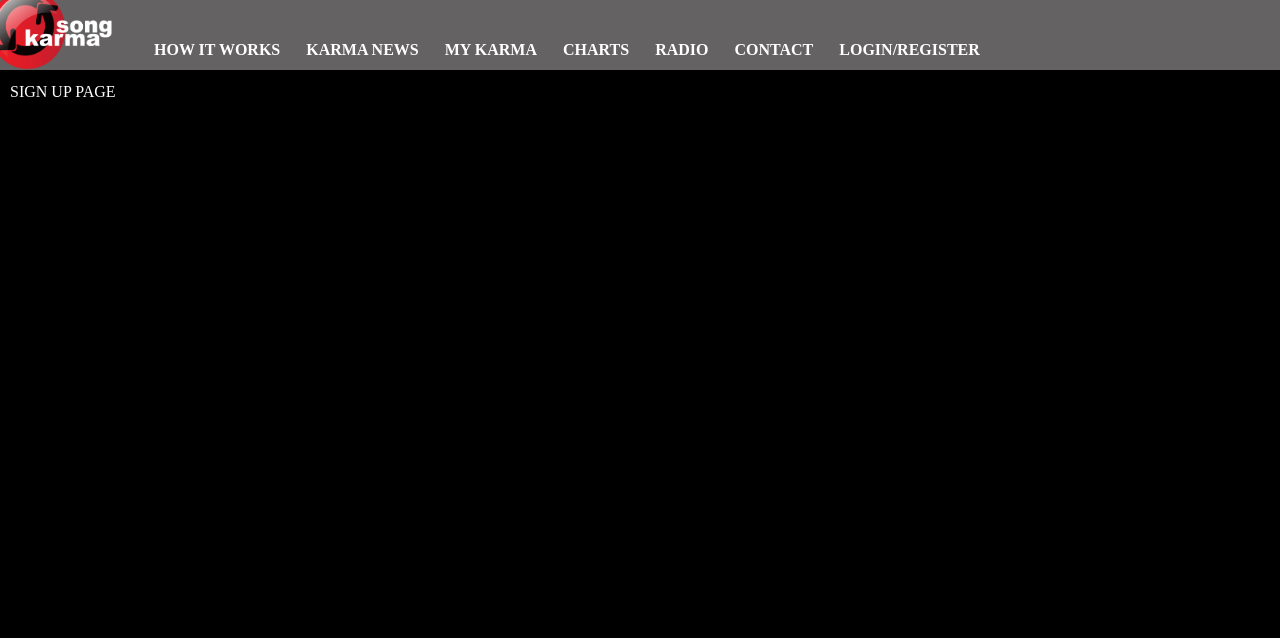
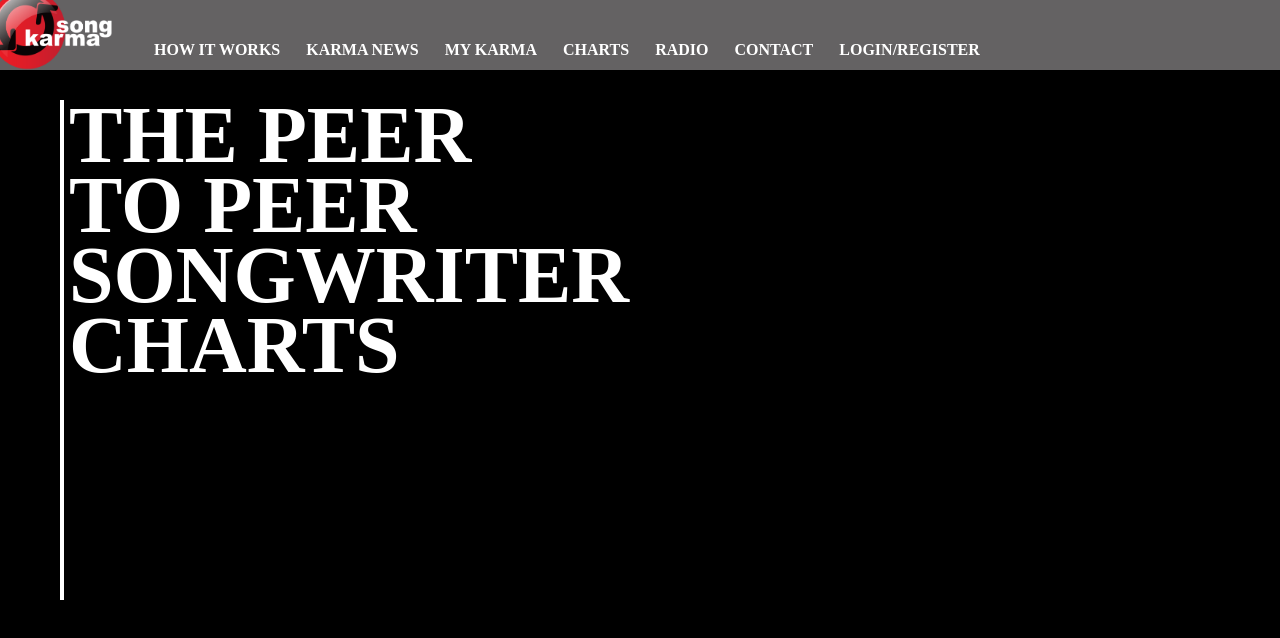
Before and after one commit to ADLeggat/SongKarma, a Next.js app: page / in a window 1280 px wide. Shown: the top 638 px of the page. Built offline with nearby package versions, Linux system fonts and the light colour scheme; a web font is replaced by a local one.

Commit message:
SK-11 add strapline

```diff
--- a/src/components/Layout/Navbar/index.module.scss
+++ b/src/components/Layout/Navbar/index.module.scss
@@ -1,4 +1,4 @@
-@import "../../../styles/variables.scss";
+@import "~/styles/variables.scss";
 
 .Brand {
     position: relative;
--- /dev/null
+++ b/src/pages/index.module.scss
@@ -0,0 +1,19 @@
+@import "~/styles/variables.scss";
+
+.Strapline {
+    height: 500px;
+    margin-top: 20px;
+    margin-left: 50px;
+    padding-left: 5px;
+    border-left: 4px solid #FFF;
+    text-transform: uppercase;
+    font-size: 55px;
+    font-weight: 900;
+    line-break: strict;
+    line-height: 50px;
+
+    @media (min-width: $screen-size_xs-before){
+        font-size: 80px;
+        line-height: 70px;
+    }
+}
--- a/src/pages/index.tsx
+++ b/src/pages/index.tsx
@@ -1,11 +1,17 @@
 import { NextPage } from "next";
 import Layout from "~/components/Layout";
+import styles from "./index.module.scss";
 
 const Home: NextPage = () => {
     return (
         <div>
             <Layout path="/" title="Home">
-                SIGN UP PAGE
+                <div className={styles.Strapline}>
+                    The Peer <br/>
+                    To Peer <br/>
+                    Songwriter <br/>
+                    Charts
+                </div>
             </Layout>
         </div>
     );
--- a/src/styles/variables.scss
+++ b/src/styles/variables.scss
@@ -1,5 +1,6 @@
 // screen breakpoints
 $screen-size_xs: 576px;
+$screen-size_xs-before: calc($screen-size_xs - 1px);
 $screen-size_sm: 768px;
 $screen-size_sm-before: calc($screen-size_sm - 1px);
 $screen-size_md: 992px;
```
